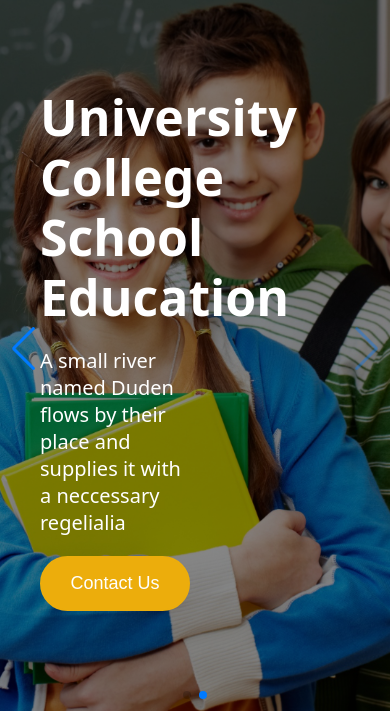
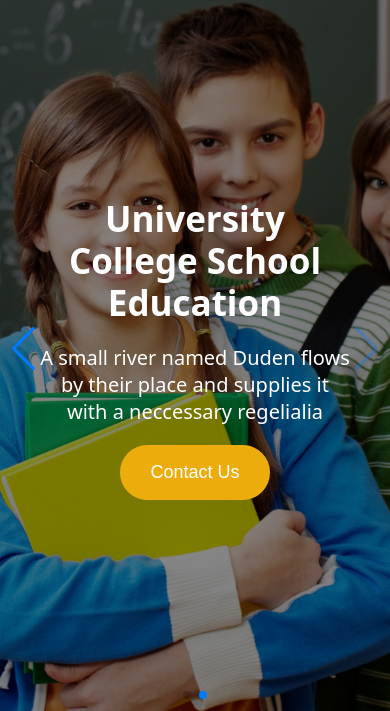
Before and after one commit to sudilamunasinghe/SM-EDU, a plain HTML site: page index.html in a window 390 px wide. Shown: the part 133-844 px from the top of the page. Drawn offline with nearby package versions, Linux system fonts and the light colour scheme.

Commit message:
Responsive Home Slider

```diff
--- a/assets/css/style.css
+++ b/assets/css/style.css
@@ -238,7 +238,7 @@ body{
 .home-slider .slides-div{
     width: 40%;
     position: relative;
-    left: 40px;
+    left: 100px;
     top: 50%;
     transform: translateY(-50%);
 }
@@ -272,3 +272,19 @@ body{
     background-color: transparent;
     color: rgb(236, 173, 12);
 }
+@media screen and (max-width: 1000px){
+    .home-slider .slides-div{
+        width: 80%;
+        left: 50%;
+        top: 50%;
+        transform: translate(-50%,-50%);
+    }
+    .home-slider .slides-div{
+        text-align: center;
+    }
+}
+@media screen and (max-width: 500px){
+    .home-slider .slides-div h1{
+        font-size: 35px;
+    }
+}
```
